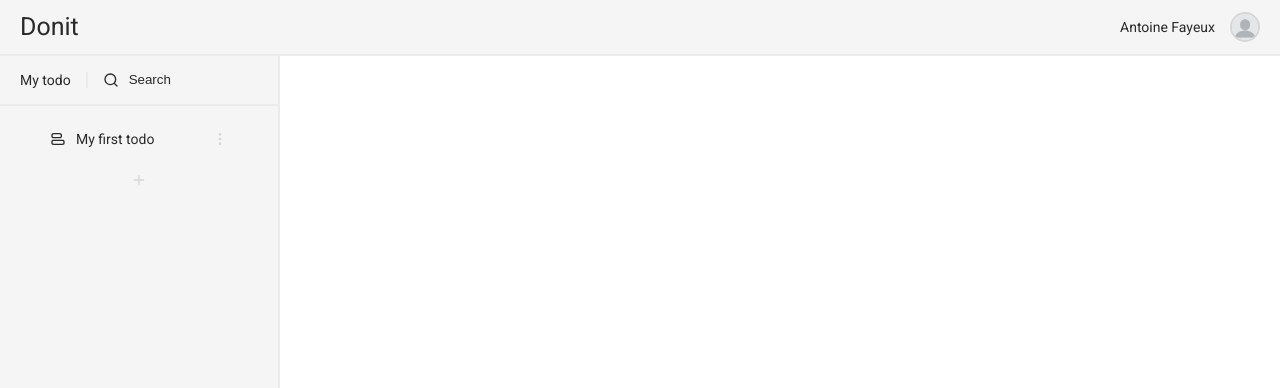
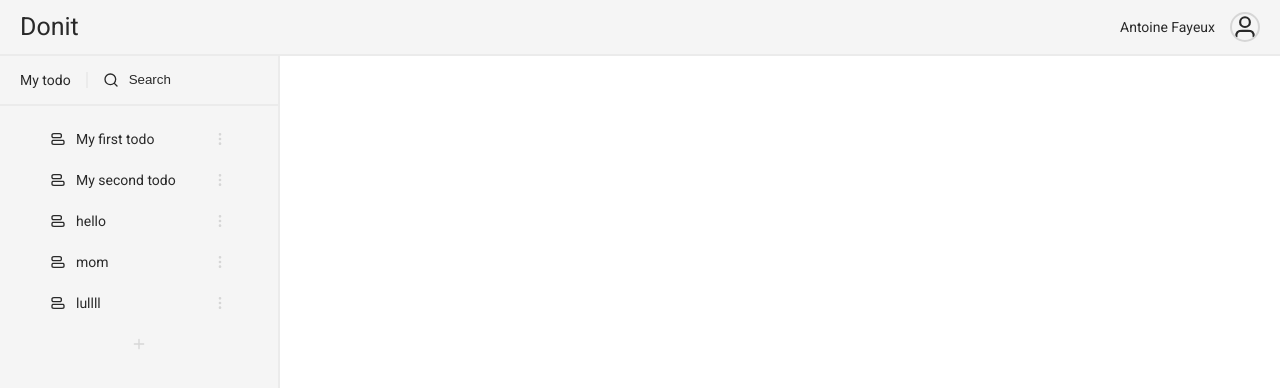
Before and after one commit to NiteChill/Donit, a React (Create React App) app: page / in a window 1280 px wide. Shown: the top 388 px of the page. Built offline with nearby package versions, Linux system fonts and the light colour scheme.

Commit message:
cant make the delete button work

```diff
--- a/src/App.js
+++ b/src/App.js
@@ -24,12 +24,30 @@ function App() {
           name: 'My first todo',
           logo: svg.twoRectangles,
         },
+        {
+          name: 'My second todo',
+          logo: svg.twoRectangles,
+        },
+        {
+          name: 'hello',
+          logo: svg.twoRectangles,
+        },
+        {
+          name: 'mom',
+          logo: svg.twoRectangles,
+        },
+        {
+          name: 'lullll',
+          logo: svg.twoRectangles,
+        },
       ]);
     }
   }, []);
 
   useEffect(() => {
     localStorage.setItem('userArray', JSON.stringify(userArray));
+    console.log('app');
+    console.log(userArray);
   }, [userArray]);
 
   return (
--- a/src/components/EachTodo/EachTodo.js
+++ b/src/components/EachTodo/EachTodo.js
@@ -1,4 +1,4 @@
-import { useState } from 'react';
+import { useState, useEffect } from 'react';
 import { NavLink, useNavigate } from 'react-router-dom';
 
 import dotsVertical from '../../assets/img/dots-vertical.svg';
@@ -15,9 +15,14 @@ export default function EachTodo({
 }) {
   const [img, setImg] = useState(dotsVerticalLight);
   const [menu, setMenu] = useState(false);
-  const [temporaryArray, setTemporaryArray] = useState('');
 
   const navigate = useNavigate();
+
+  useEffect(() => {
+    console.log('each');
+    console.log(userArray);
+  }, [userArray]);
+
   return (
     <>
       <div className='pos-relative w-full'>
@@ -59,14 +64,10 @@ export default function EachTodo({
             }}
             kill={() => {
               setMenu(false);
-              setTemporaryArray(
-                userArray.slice(
-                  userArray.indexOf(
-                    userArray.find((user) => user.name === name)
-                  )
-                )
-              );
+              let temporaryArray = userArray;
+              temporaryArray.splice(userArray.indexOf(userArray.find((user) => user.name === name)),1)
               setUserArray(temporaryArray);
+              console.log(temporaryArray);
             }}
           />
         )}
--- a/src/components/Header/Header.js
+++ b/src/components/Header/Header.js
@@ -1,4 +1,4 @@
-import pofilePicture from '../../assets/img/profile-picture.png'
+import user from '../../assets/img/user.svg'
 
 export default function Header() {
   return (
@@ -6,7 +6,7 @@ export default function Header() {
       <h1 className='c-black500 fs-25 ff-primary fw-400'>Donit</h1>
       <div className='d-flex-row ai-center'>
         <p className='c-black500 fs-14 ff-primary fw-400 mr-15'>Antoine Fayeux</p>
-        <img src={pofilePicture} alt='profile' className='w-30 h-30 bora-full border-2 border-white700 user-select-none' />
+        <img src={user} alt='profile' className='w-30 h-30 bora-full border-2 border-white700 user-select-none' />
       </div>
     </header>
   );
```
